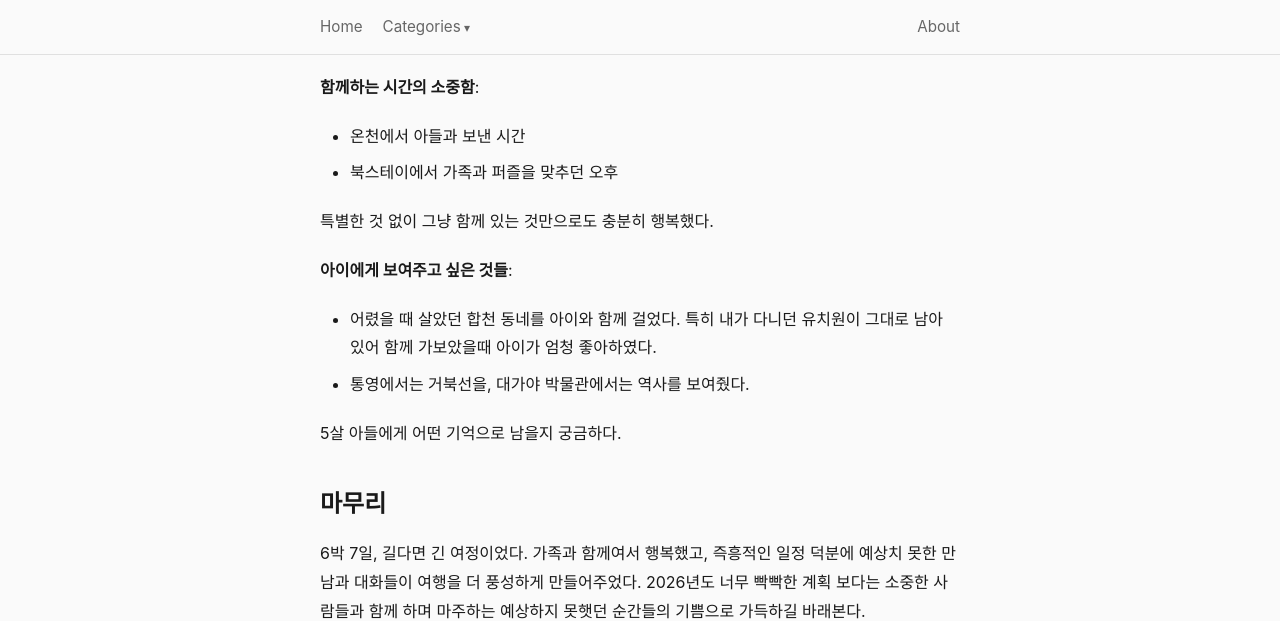
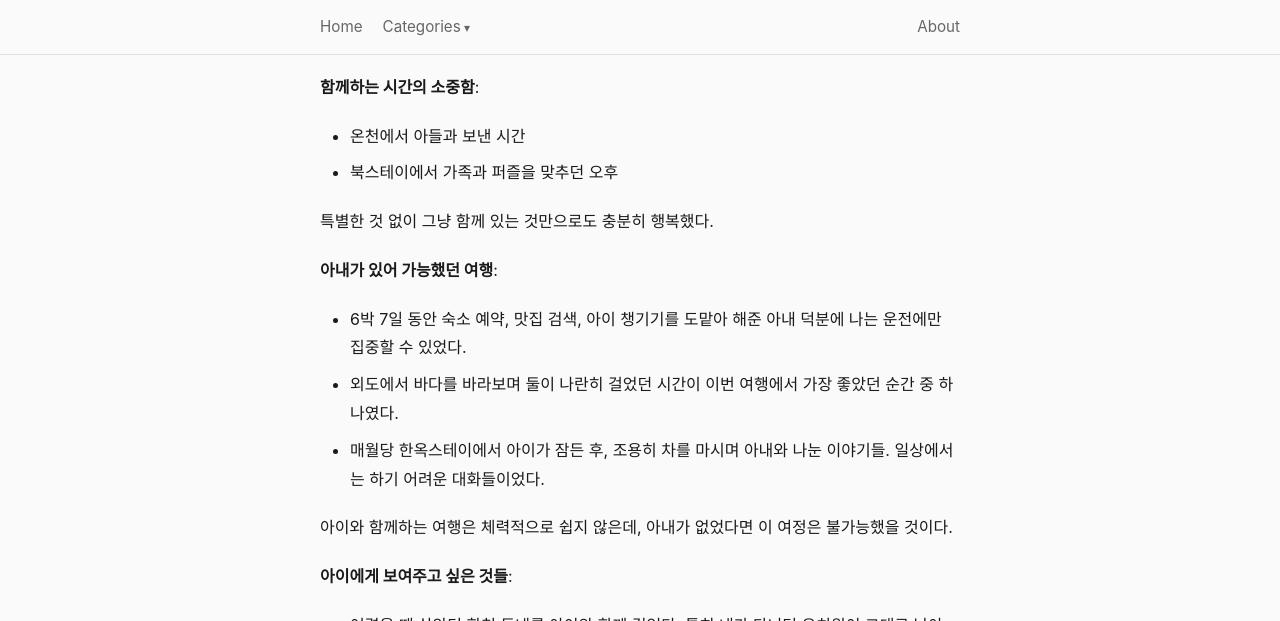
Before and after one commit to c-woojin/c-woojin.github.io, a Jekyll site: the page built from _posts/2026/2026-01-04-2025-family-trip-review.md, in a window 1280 px wide and 900 px high, scrolled down 952 px, cut to the strip 0-621 px from the top of the window. Built offline with Jekyll 4.4.1, drawn with Linux system fonts in a browser that asks for light colours.

Commit message:
feat: add wife appreciation section to family trip post
아내가 있어 가능했던 여행 섹션 추가:
- 숙소/맛집 예약, 아이 챙기기 등 아내의 역할
- 외도에서 함께 걸었던 순간
- 매월당에서 아이 재운 후 나눈 대화

```diff
--- a/_posts/2026/2026-01-04-2025-family-trip-review.md
+++ b/_posts/2026/2026-01-04-2025-family-trip-review.md
@@ -36,6 +36,13 @@ tags: [가족여행, 국내여행]
 
 특별한 것 없이 그냥 함께 있는 것만으로도 충분히 행복했다.
 
+**아내가 있어 가능했던 여행**:
+- 6박 7일 동안 숙소 예약, 맛집 검색, 아이 챙기기를 도맡아 해준 아내 덕분에 나는 운전에만 집중할 수 있었다.
+- 외도에서 바다를 바라보며 둘이 나란히 걸었던 시간이 이번 여행에서 가장 좋았던 순간 중 하나였다.
+- 매월당 한옥스테이에서 아이가 잠든 후, 조용히 차를 마시며 아내와 나눈 이야기들. 일상에서는 하기 어려운 대화들이었다.
+
+아이와 함께하는 여행은 체력적으로 쉽지 않은데, 아내가 없었다면 이 여정은 불가능했을 것이다.
+
 **아이에게 보여주고 싶은 것들**:
 - 어렸을 때 살았던 합천 동네를 아이와 함께 걸었다. 특히 내가 다니던 유치원이 그대로 남아 있어 함께 가보았을때 아이가 엄청 좋아하였다.
 - 통영에서는 거북선을, 대가야 박물관에서는 역사를 보여줬다.
```
